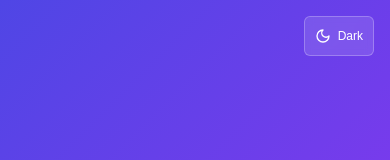
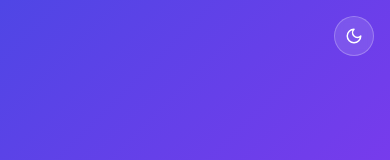
Before and after one commit to ajayk134/gc-management-app, a React (Vite) app in the folder client/: page /login in a window 390 px wide. Shown: the top 160 px of the page. Built offline with nearby package versions, Linux system fonts and the light colour scheme.

Commit message:
Polish mobile theme toggle

```diff
--- a/client/src/index.css
+++ b/client/src/index.css
@@ -1274,9 +1274,33 @@ input[type="checkbox"] {
   }
 
   .btn-theme-toggle {
-    padding: 0.375rem 0.625rem;
+    align-items: center;
+    justify-content: center;
+    gap: 0;
+    width: 40px;
+    height: 40px;
+    padding: 0;
+    border-radius: 50%;
+    flex-shrink: 0;
+    min-height: 0;
     font-size: 0.75rem;
-    min-height: 40px;
+  }
+
+  .btn-theme-toggle span { display: none; }
+
+  .btn-theme-toggle svg {
+    width: 18px;
+    height: 18px;
+  }
+
+  .btn-theme-toggle:active {
+    background: var(--gray-200);
+    border-color: var(--gray-300);
+  }
+
+  [data-theme="dark"] .btn-theme-toggle:active {
+    background: var(--gray-300);
+    border-color: var(--gray-400);
   }
 
   .main-content {
```
